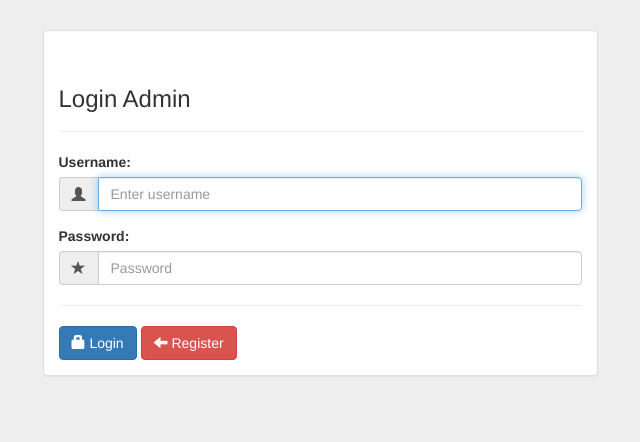
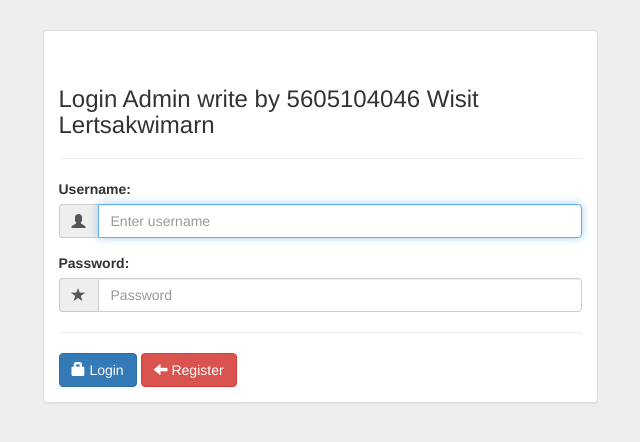
Before and after one commit to HomeRuk/PHP_CRUD, a PHP site: page /crud/loginsystem/index.php in a window 1280 px wide. Shown: the top 442 px of the page, without its empty margins (320-960 px from the left). Run offline with PHP 8.4, Linux system fonts and the light colour scheme; some libraries are stand-ins or nearby versions.

Commit message:
edit header index.php

```diff
--- a/crud/loginsystem/index.php
+++ b/crud/loginsystem/index.php
@@ -20,7 +20,7 @@
                 <div class="panel panel-default">
                     <div class="panel-body">
                             <div class="page-header">
-                            <h3>Login Admin</h3>
+                            <h3>Login Admin write by 5605104046 Wisit Lertsakwimarn</h3>
                         </div>
                         <form role="form" action="login.php" method="POST">
                             <div class="form-group">
```
